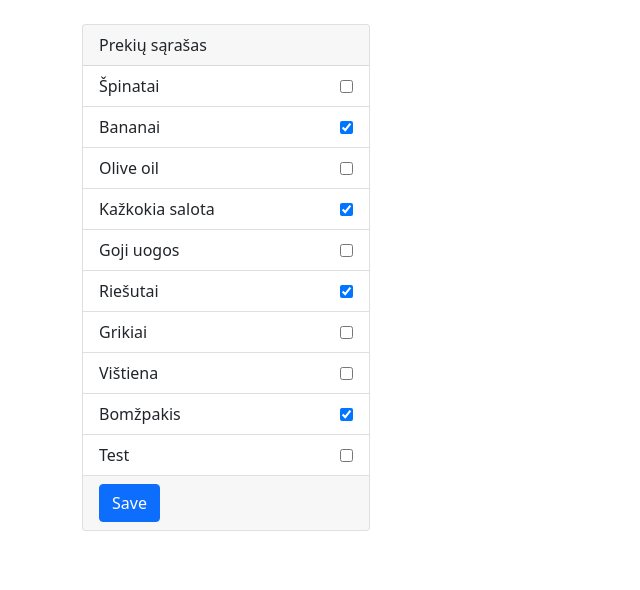
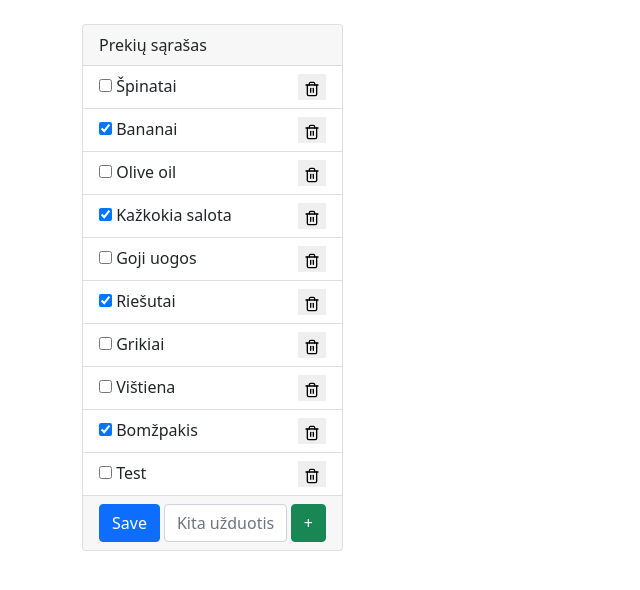
Before and after one commit to EimantasBlazevicius/django_sda, a Django app: page / in a window 1280 px wide. Shown: the part 56-646 px from the top of the page, without its empty margins (0-640 px from the left). Run offline with Django 4.2, Linux system fonts and the light colour scheme; data comes from the database, SQL or seed files in the repository; both versions use the stored data as it was after the commit.

Commit message:
one form done

```diff
--- a/lists/templates/index.html
+++ b/lists/templates/index.html
@@ -1,15 +1,15 @@
 {% extends 'base.html' %} {% block title %}<title>My Lists page</title
 >{%endblock title %} {% block content %}
 
-<div class="col-2">
+<div class="col-3">
   <form method="post" action="#">
     {% csrf_token %}
-    <div class="card" style="width: 18rem">
+    <div class="card">
       <div class="card-header">{{title}}</div>
       <ul class="list-group list-group-flush">
         {% for item in items %}
         <li class="list-group-item">
-          {{item.text}} {% if item.isCompleted %}
+          {% if item.isCompleted %}
           <input
             type="checkbox"
             name="checkbox"
@@ -24,12 +24,62 @@
             value="{{item.id}}"
             class="checkbox-styles"
           />
-          {% endif %}
+          {% endif %} {{item.text}}
+          <button
+            type="submit"
+            name="delete"
+            value="{{item.id}}"
+            class="delete-styles"
+          >
+            <svg
+              xmlns="http://www.w3.org/2000/svg"
+              width="16"
+              height="16"
+              viewBox="0 0 24 24"
+              fill="none"
+              stroke="currentColor"
+              stroke-width="2"
+              stroke-linecap="round"
+              stroke-linejoin="round"
+              class="feather feather-trash-2"
+            >
+              <polyline points="3 6 5 6 21 6"></polyline>
+              <path
+                d="M19 6v14a2 2 0 0 1-2 2H7a2 2 0 0 1-2-2V6m3 0V4a2 2 0 0 1 2-2h4a2 2 0 0 1 2 2v2"
+              ></path>
+              <line x1="10" y1="11" x2="10" y2="17"></line>
+              <line x1="14" y1="11" x2="14" y2="17"></line>
+            </svg>
+          </button>
         </li>
         {% endfor %}
       </ul>
-      <div class="card-footer">
-        <button class="btn btn-primary" type="submit">Save</button>
+      <div class="card-footer" style="display: flex">
+        <button
+          class="btn btn-primary me-1"
+          type="submit"
+          name="save"
+          value="save"
+        >
+          Save
+        </button>
+        <input
+          type="text"
+          class="form-control me-1"
+          placeholder="Kita užduotis"
+          aria-label="Nauja užduotis į todo sarašą"
+          aria-describedby="button-addon2"
+          name="new"
+        />
+        <button
+          class="btn btn-success"
+          type="submit"
+          name="add"
+          value="add"
+          id="button-addon2"
+        >
+          +
+        </button>
       </div>
     </div>
   </form>
--- a/lists/views.py
+++ b/lists/views.py
@@ -6,13 +6,26 @@ def index(request):
     list = ToDoList.objects.get(id=1)
     if request.method == "POST":
         print(request.POST)
-        checked = request.POST.getlist('checkbox')
-        for item in list.todoitems_set.all():
-            if str(item.id) in checked:
-                item.isCompleted = True
+
+        if request.POST.get('save'):
+            checked = request.POST.getlist('checkbox')
+            for item in list.todoitems_set.all():
+                if str(item.id) in checked:
+                    item.isCompleted = True
+                else:
+                    item.isCompleted = False
+                item.save()
+        elif request.POST.get('add'):
+            text = request.POST.get('new')
+            if len(text) > 3:
+                list.todoitems_set.create(text=text, isCompleted=False)
             else:
-                item.isCompleted = False
-            item.save()
+                print("Užduoties tekstas per trumpas")
+        elif request.POST.get('delete'):
+            id_to_delete = request.POST.get('delete')
+            for item in list.todoitems_set.all():
+                if str(item.id) == id_to_delete:
+                    item.delete()
         return redirect('index')
     else:
         context = {"title":f"{list.title}","items": list.todoitems_set.all() }
--- a/templates/base.html
+++ b/templates/base.html
@@ -12,9 +12,9 @@
       crossorigin="anonymous"
     />
     <style>
-      .checkbox-styles {
+      .delete-styles {
         float: right;
-        margin-top: 6px;
+        border: none;
       }
     </style>
   </head>
```
Also changed, not shown: db.sqlite3, lists/trash.svg (added).
